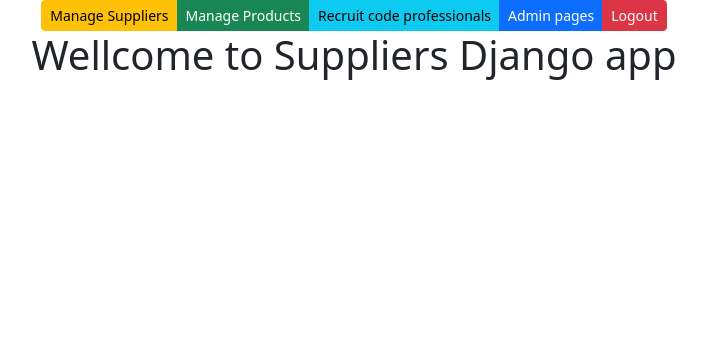
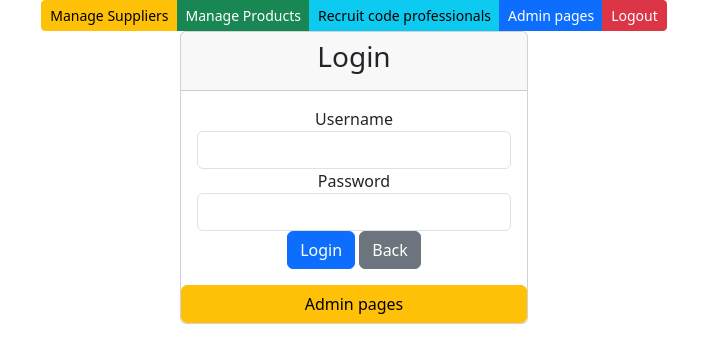
Before and after one commit to VesaMK-prog-Careeria/Django-SPprojekti, a Django app: page / in a window 1280 px wide. Shown: the top 363 px of the page, without its empty margins (286-992 px from the left). Run offline with Django 5.2, Linux system fonts and the light colour scheme; some libraries are stand-ins or nearby versions.

Commit message:
login toiminnallisuus

```diff
--- a/app/templates/index.html
+++ b/app/templates/index.html
@@ -11,7 +11,11 @@
     <script src="https://cdnjs.cloudflare.com/ajax/libs/popper.js/2.9.3/umd/popper.min.js"></script>
     <script src="https://cdn.jsdelivr.net/npm/bootstrap@5.3.3/dist/js/bootstrap.bundle.min.js" integrity="sha384-YvpcrYf0tY3lHB60NNkmXc5s9fDVZLESaAA55NDzOxhy9GkcIdslK1eN7N6jIeHz" crossorigin="anonymous"></script>
 
-    <body>
+    {% load static %}
+    <link rel="stylesheet" href="{% static 'style.css' %}">
+
+</head>
+<body>
     <div class="container">
         <center>
             <div class="btn-group" role="group">
@@ -19,7 +23,7 @@
                 <a class="btn btn-success btn-sm" href="/products">Manage Products</a>
                 <a class="btn btn-info btn-sm" href="http://careeria.fi ">Recruit code professionals</a>
                 <a class="btn btn-primary btn-sm" href="/admin">Admin pages</a>
-                <a class="btn btn-danger btn-sm">Logout</a>
+                <a class="btn btn-danger btn-sm" href="/logout">Logout</a>
             </div>
 
             {% block content %}
--- a/app/templates/landingpage.html
+++ b/app/templates/landingpage.html
@@ -1,11 +1,12 @@
 {% extends 'index.html' %}
 
 {% block content %}
-    <div class="container">
-        <div class="row">
-            <div class="col-md-12">
-                <h1>Wellcome to Suppliers Django app</h1>
-            </div>
+
+<div class="container">
+    <div class="row">
+        <div class="col-md-12">
+            <h1>Wellcome {{name}} to Suppliers Django app</h1>
         </div>
     </div>
+</div>
 {% endblock %}
--- /dev/null
+++ b/app/templates/loginpage.html
@@ -0,0 +1,33 @@
+{% extends 'index.html' %}
+
+{% block content %}
+
+<div class="container">
+    <div class="row">
+        <div class="col-md-4 offset-md-4">
+            <div class="card">
+                <div class="card-header">
+                    <h3>Login</h3>
+                </div>
+                <div class="card-body">
+                    <form method="POST" action="/login/">
+                        {% csrf_token %}
+                        <div class="form-group">
+                            <label for="username">Username</label>
+                            <input type="text" name="username" class="form-control" required>
+                        </div>
+                        <div class="form-group">
+                            <label for="password">Password</label>
+                            <input type="password" name="password" class="form-control" required>
+                        </div>
+                        <button type="submit" class="btn btn-primary">Login</button>
+                        <button type="back" class="btn btn-secondary" onclick="window.location.href='/'">Back</button>
+                    </form>
+                </div>
+                <button onclick="window.location.href='/admin'" class="btn btn-warning">Admin pages</button>
+            </div>
+        </div>
+    </div>
+</div>
+
+{% endblock %}
--- a/app/urls.py
+++ b/app/urls.py
@@ -1,12 +1,19 @@
 # Tällä sivulla on URL-osoitteet, jotka ohjaavat käyttäjän
 # oikeaan näkymään. Tämä on ns. reititys.
 from django.urls import path
-from .views import landingview, productlistview, supplierlistview, addsupplier, addproduct, \
+from .views import productlistview, supplierlistview, addsupplier, addproduct, \
      confirmdeleteproduct, deleteproduct, confirmdeletesupplier, deletesupplier, editproduct_get, editproduct_post, \
-        editsupplier_get, editsupplier_post, searchsupplier, searchproduct, suppliers_products
+        editsupplier_get, editsupplier_post, searchsupplier, searchproduct, suppliers_products, \
+        loginview, login_action, logout_action
 
 urlpatterns = [
-    path('', landingview),
+    #path('landing/', landingview),
+
+    # login URL
+    path('', loginview),
+    path('login/', login_action),
+    path('logout/', logout_action),
+
     # products URL
     path('products/', productlistview),
     path('add-product/', addproduct),
--- a/app/views.py
+++ b/app/views.py
@@ -2,84 +2,134 @@
 # sekä mallien tuonti, joilla voidaan hakea tietoa tietokannasta.
 from django.shortcuts import render, redirect
 from .models import Supplier, Product # . tarkoittaa nykyistä hakemistoa
+from django.contrib.auth import authenticate , login, logout
 
-def landingview(request):
-    return render(request, 'landingpage.html')
+# def landingview(request):
+#     return render(request, 'landingpage.html')
+
+# --------------------------------------------------Login view
+def loginview(request):
+    return render(request, 'loginpage.html')
+
+def login_action(request):
+    username = request.POST['username']
+    password = request.POST['password']
+    user = authenticate(username = username, password = password)
+    if user:
+        login(request, user)
+        context = {'name': user}
+        return render(request,'landingpage.html',context)
+    else:
+        return render(request, 'loginerror.html', {'error': 'Username or password is incorrect'})
+
+def logout_action(request):
+    logout(request)
+    return render(request, 'loginpage.html')
 
 # --------------------------------------------------Product view
 # Product modelin tuonti
 def productlistview(request):
-    productlist = Product.objects.all()
-    supplierlist = Supplier.objects.all()
-    context = {'products': productlist, 'suppliers': supplierlist}
-    return render (request,"productlist.html",context)
+    if not request.user.is_authenticated:
+        return render(request, 'loginerror.html', {'error': 'You must login first'})
+    else:
+        productlist = Product.objects.all()
+        supplierlist = Supplier.objects.all()
+        context = {'products': productlist, 'suppliers': supplierlist}
+        return render (request,"productlist.html",context)
 
 #region Add, delete, edit product
 def addproduct(request):
-    a = request.POST['productname']
-    b = request.POST['packagesize']
-    c = request.POST['unitprice']
-    d = request.POST['unitsinstock']
-    e = request.POST['supplier']
+    if not request.user.is_authenticated:
+        return render(request, 'loginerror.html', {'error': 'You must login first'})
+    else:
+        a = request.POST['productname']
+        b = request.POST['packagesize']
+        c = request.POST['unitprice']
+        d = request.POST['unitsinstock']
+        e = request.POST['supplier']
 
-    Product(productname = a, packagesize = b, unitprice = c, unitsinstock = d, supplier = Supplier.objects.get(id = e)).save()
-    return redirect(request.META['HTTP_REFERER'])
+        Product(productname = a, packagesize = b, unitprice = c, unitsinstock = d, supplier = Supplier.objects.get(id = e)).save()
+        return redirect(request.META['HTTP_REFERER'])
 
 def searchproduct(request):
-    search = request.POST['search']
-    productlist = Product.objects.filter(productname__contains = search) #icontains = case insensitive, contains = case sensitive
-    context = {'products': productlist}
-    return render(request, 'productlist.html', context)
+    if not request.user.is_authenticated:
+        return render(request, 'loginerror.html', {'error': 'You must login first'})
+    else:
+        search = request.POST['search']
+        productlist = Product.objects.filter(productname__contains = search) #icontains = case insensitive, contains = case sensitive
+        context = {'products': productlist}
+        return render(request, 'productlist.html', context)
 
 def confirmdeleteproduct(request, id):
-    product = Product.objects.get(id = id)
-    context = {'product': product}
-    return render(request, 'confirmdelprod.html', context)
+    if not request.user.is_authenticated:
+        return render(request, 'loginerror.html', {'error': 'You must login first'})
+    else:
+        product = Product.objects.get(id = id)
+        context = {'product': product}
+        return render(request, 'confirmdelprod.html', context)
 
 def deleteproduct(request, id):
-    Product.objects.get(id = id).delete()
-    return redirect(productlistview)
+    if not request.user.is_authenticated:
+        return render(request, 'loginerror.html', {'error': 'You must login first'})
+    else:
+        Product.objects.get(id = id).delete()
+        return redirect(productlistview)
 
 def editproduct_get(request, id):
-    product = Product.objects.get(id = id)
-    supplierlist = Supplier.objects.all()
-    context = {'product': product, 'suppliers': supplierlist}
-    return render(request, 'edit_prod.html', context)
+    if not request.user.is_authenticated:
+        return render(request, 'loginerror.html', {'error': 'You must login first'})
+    else:
+        product = Product.objects.get(id = id)
+        supplierlist = Supplier.objects.all()
+        context = {'product': product, 'suppliers': supplierlist}
+        return render(request, 'edit_prod.html', context)
 
 def editproduct_post(request, id):
-    product = Product.objects.get(id = id)
-    product.productname = request.POST['productname']
-    product.packagesize = request.POST['packagesize']
-    product.unitprice = request.POST['unitprice']
-    product.unitsinstock = request.POST['unitsinstock']
-    product.supplier = Supplier.objects.get(id = request.POST['supplier'])
-    product.save()
-    return redirect(productlistview)
+    if not request.user.is_authenticated:
+        return render(request, 'loginerror.html', {'error': 'You must login first'})
+    else:
+        product = Product.objects.get(id = id)
+        product.productname = request.POST['productname']
+        product.packagesize = request.POST['packagesize']
+        product.unitprice = request.POST['unitprice']
+        product.unitsinstock = request.POST['unitsinstock']
+        product.supplier = Supplier.objects.get(id = request.POST['supplier'])
+        product.save()
+        return redirect(productlistview)
 
 def suppliers_products(request, id):
-    supplier = Supplier.objects.get(id = id)
-    products = Product.objects.filter(supplier = supplier)
-    context = {'supplier': supplier, 'products': products}
-    return render(request, 'productlist.html', context)
+    if not request.user.is_authenticated:
+        return render(request, 'loginerror.html', {'error': 'You must login first'})
+    else:
+        supplier = Supplier.objects.get(id = id)
+        products = Product.objects.filter(supplier = supplier)
+        context = {'supplier': supplier, 'products': products}
+        return render(request, 'productlist.html', context)
 #endregion
 
 # --------------------------------------------------Supplier view
 # Supplier modelin tuonti
 def supplierlistview(request):
-    supplierlist = Supplier.objects.all()
-    context = {'suppliers': supplierlist}
-    return render (request,"supplierlist.html",context)
+    if not request.user.is_authenticated:
+        return render(request, 'loginerror.html', {'error': 'You must login first'})
+    else:
+        supplierlist = Supplier.objects.all()
+        context = {'suppliers': supplierlist}
+        return render (request,"supplierlist.html",context)
 
 #region Add, delete, edit supplier
 def addsupplier(request):
-    a = request.POST['companyname']
-    b = request.POST['contactname']
-    c = request.POST['address']
-    d = request.POST['phone']
-    e = request.POST['email']
-    f = request.POST['country']
-    Supplier(companyname = a, contactname = b, address = c, phone = d, email = e, country = f).save()
-    return redirect(request.META['HTTP_REFERER'])
+    if not request.user.is_authenticated:
+        return render(request, 'loginerror.html', {'error': 'You must login first'})
+    else:
+        a = request.POST['companyname']
+        b = request.POST['contactname']
+        c = request.POST['address']
+        d = request.POST['phone']
+        e = request.POST['email']
+        f = request.POST['country']
+        Supplier(companyname = a, contactname = b, address = c, phone = d, email = e, country = f).save()
+        return redirect(request.META['HTTP_REFERER'])
 
 #region Vaihtoehtoinen tapa lisätä Supplier
 # from django.forms import ModelForm
@@ -100,33 +150,48 @@ def addsupplier(request):
 #endregion
 
 def searchsupplier(request):
-    search = request.POST['search']
-    supplierlist = Supplier.objects.filter(companyname__contains = search) #icontains = case insensitive, contains = case sensitive
-    context = {'suppliers': supplierlist}
-    return render(request, 'supplierlist.html', context)
+    if not request.user.is_authenticated:
+        return render(request, 'loginerror.html', {'error': 'You must login first'})
+    else:
+        search = request.POST['search']
+        supplierlist = Supplier.objects.filter(companyname__contains = search) #icontains = case insensitive, contains = case sensitive
+        context = {'suppliers': supplierlist}
+        return render(request, 'supplierlist.html', context)
 
 def confirmdeletesupplier(request, id):
-    supplier = Supplier.objects.get(id = id)
-    context = {'supplier': supplier}
-    return render(request, 'confirmdelsupp.html', context)
+    if not request.user.is_authenticated:
+        return render(request, 'loginerror.html', {'error': 'You must login first'})
+    else:
+        supplier = Supplier.objects.get(id = id)
+        context = {'supplier': supplier}
+        return render(request, 'confirmdelsupp.html', context)
 
 def deletesupplier(request, id):
-    Supplier.objects.get(id = id).delete()
-    return redirect(supplierlistview)
+    if not request.user.is_authenticated:
+        return render(request, 'loginerror.html', {'error': 'You must login first'})
+    else:
+        Supplier.objects.get(id = id).delete()
+        return redirect(supplierlistview)
 
 def editsupplier_get(request, id):
-    supplier = Supplier.objects.get(id = id)
-    context = {'supplier': supplier}
-    return render(request, 'edit_supp.html', context)
+    if not request.user.is_authenticated:
+        return render(request, 'loginerror.html', {'error': 'You must login first'})
+    else:
+        supplier = Supplier.objects.get(id = id)
+        context = {'supplier': supplier}
+        return render(request, 'edit_supp.html', context)
 
 def editsupplier_post(request, id):
-    supplier = Supplier.objects.get(id = id)
-    supplier.companyname = request.POST['companyname']
-    supplier.contactname = request.POST['contactname']
-    supplier.address = request.POST['address']
-    supplier.phone = request.POST['phone']
-    supplier.email = request.POST['email']
-    supplier.country = request.POST['country']
-    supplier.save()
-    return redirect(supplierlistview)
+    if not request.user.is_authenticated:
+        return render(request, 'loginerror.html', {'error': 'You must login first'})
+    else:
+        supplier = Supplier.objects.get(id = id)
+        supplier.companyname = request.POST['companyname']
+        supplier.contactname = request.POST['contactname']
+        supplier.address = request.POST['address']
+        supplier.phone = request.POST['phone']
+        supplier.email = request.POST['email']
+        supplier.country = request.POST['country']
+        supplier.save()
+        return redirect(supplierlistview)
 #endregion
```
Also changed, not shown: app/templates/loginerror.html (added, +20 -0 lines), app/static/style.css (added), db.sqlite3.
